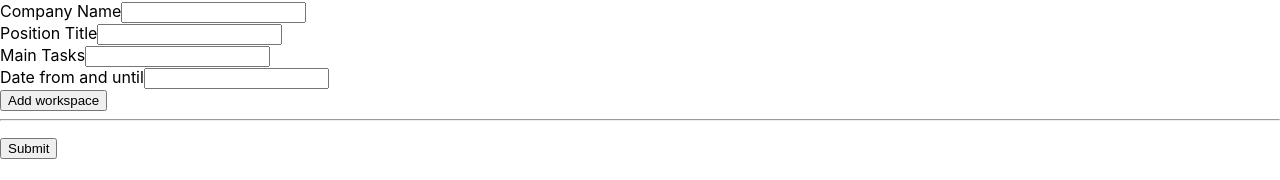
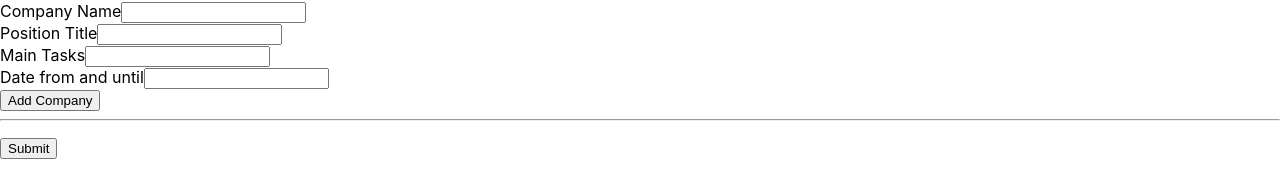
Before and after one commit to SonDo580/CV-application, a React (Create React App) app: page / in a window 1280 px wide. Shown: the part 281-461 px from the top of the page. Built offline with nearby package versions, Linux system fonts and the light colour scheme.

Commit message:
Define addCompany method

```diff
--- a/src/components/Experience.js
+++ b/src/components/Experience.js
@@ -9,6 +9,12 @@ class Experience extends Component {
     };
   }
 
+  addCompany = () => {
+    this.setState((state) => ({
+      companies: state.companies.concat(""),
+    }));
+  };
+
   render() {
     return (
       <div>
@@ -17,7 +23,7 @@ class Experience extends Component {
             return <Company editMode={this.props.editMode} />;
           })}
         </div>
-        <button>Add workspace</button>
+        <button>Add Company</button>
       </div>
     );
   }
```
